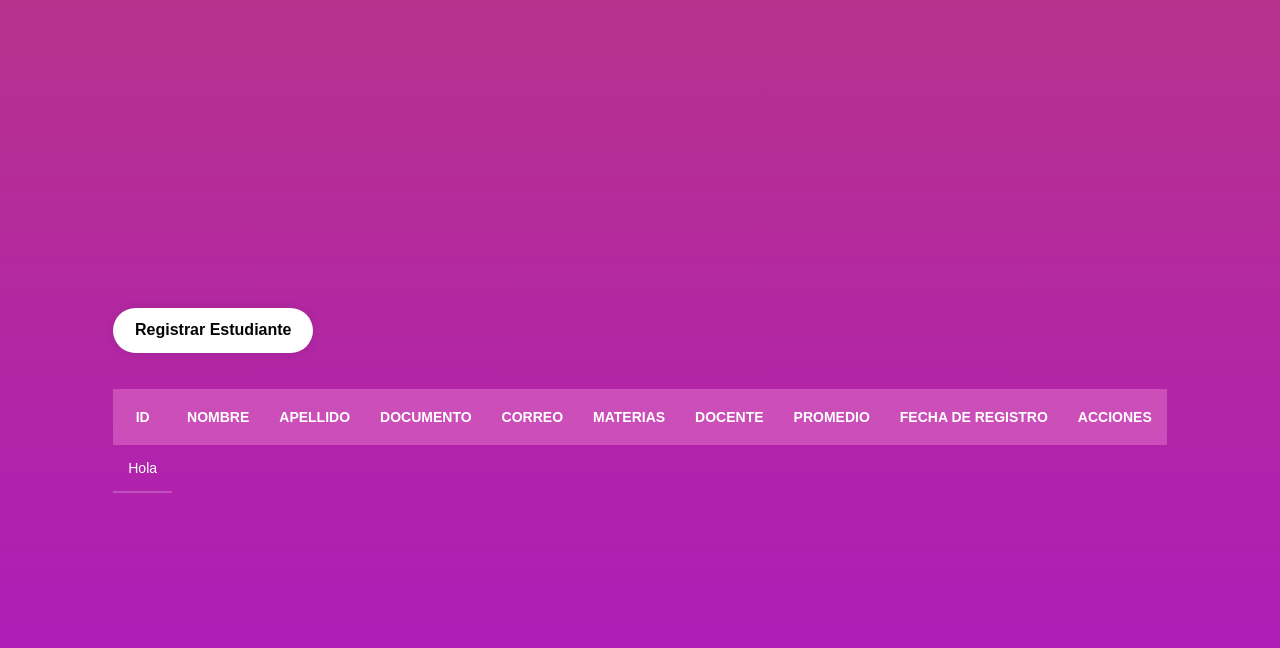
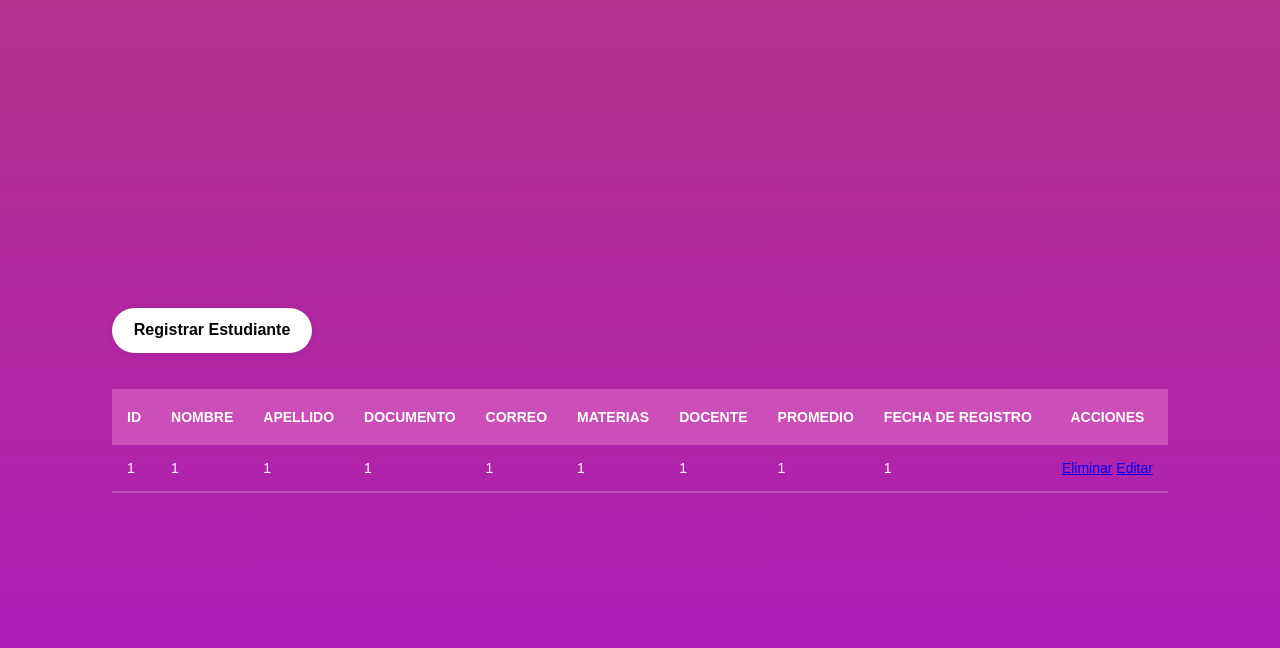
Before and after one commit to SamHuRo/proyecto-php, a PHP site: page /Estudiantes/Vistas/index.php in a window 1280 px wide. Shown: the top 648 px of the page. Run offline with PHP 8.4, Linux system fonts and the light colour scheme.

Commit message:
Update index.php

```diff
--- a/Estudiantes/Vistas/index.php
+++ b/Estudiantes/Vistas/index.php
@@ -33,7 +33,16 @@
             </thead>
             <tbody>
                 <tr>
-                    <td>Hola</td>
+                    <td>1</td>
+                    <td>1</td>
+                    <td>1</td>
+                    <td>1</td>
+                    <td>1</td>
+                    <td>1</td>
+                    <td>1</td>
+                    <td>1</td>
+                    <td>1</td>
+                    <td><a href="delete.php">Eliminar</a> <a href="edit.php">Editar</a></td>
                 </tr>
             </tbody>
         </table>
```
